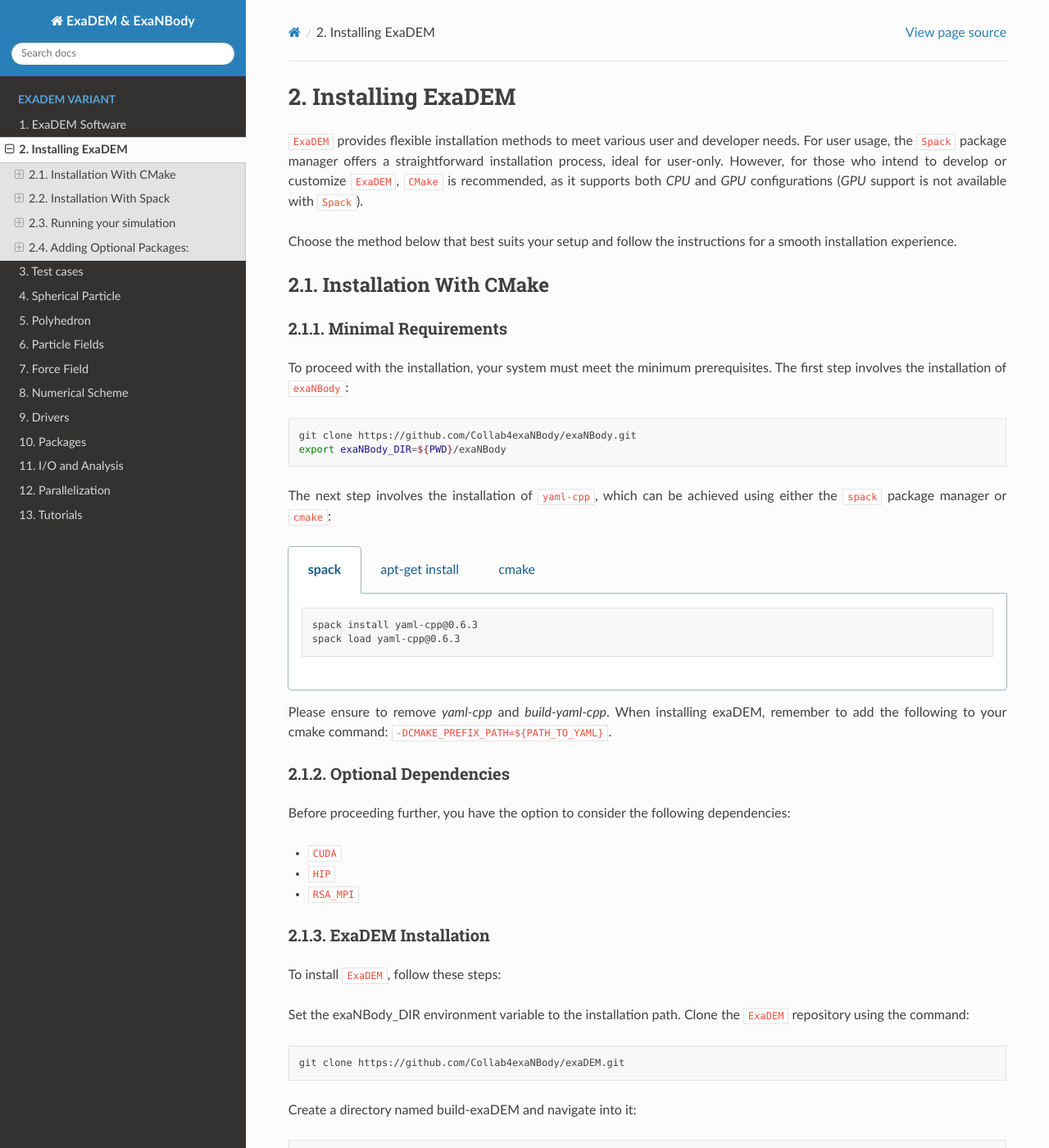
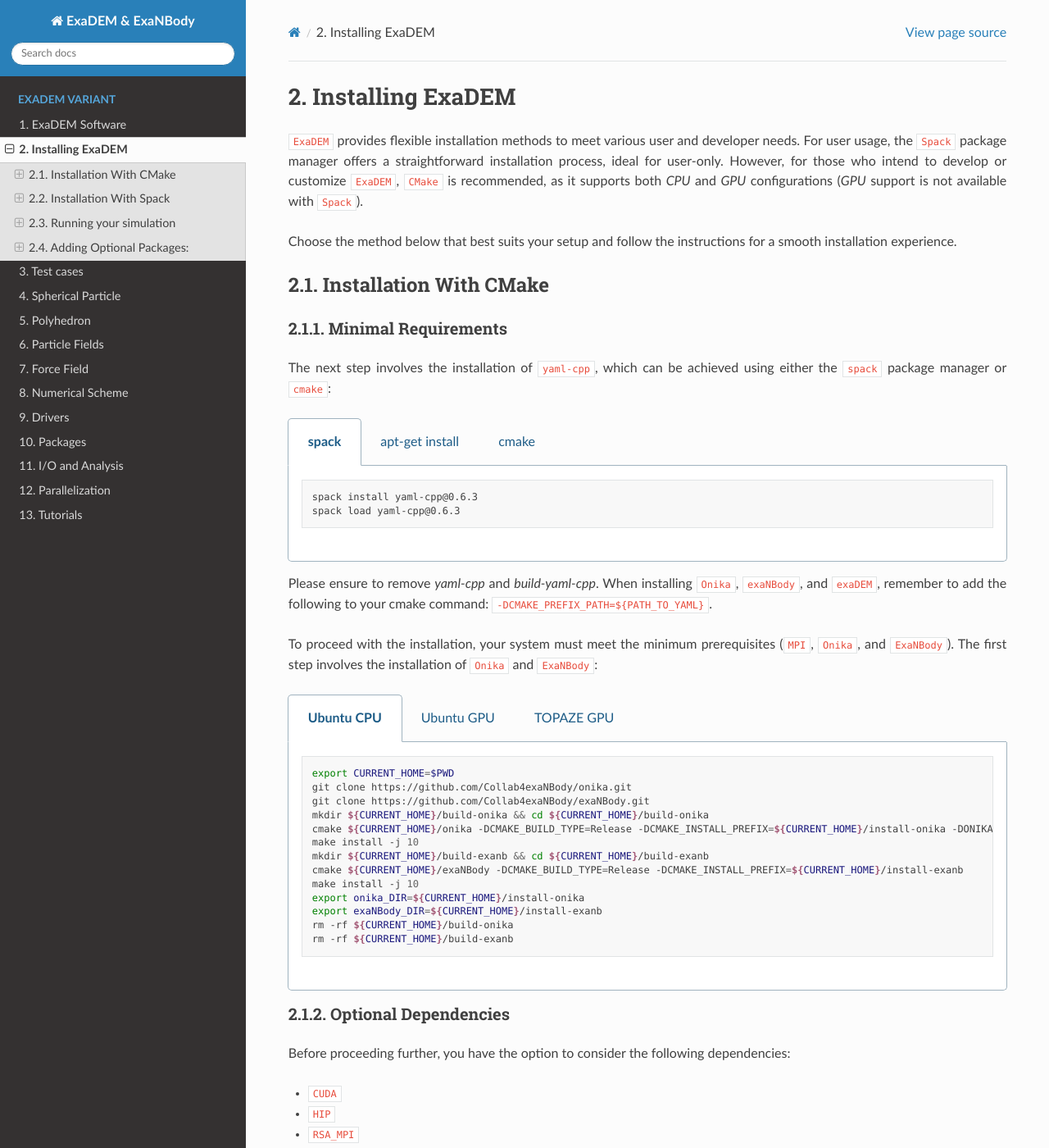
Before and after one commit to Collab4exaNBody/doc_exaDEM, a Sphinx documentation site: the page built from docs/source/project_exaDEM/Installation.rst, in a window 1280 px wide and 1400 px high. Shown: the whole window at 82% size. Built offline with Sphinx 7.4.7 and the Read the Docs theme 3.1.0, drawn with Linux system fonts in a browser that asks for light colours; some of the changed text lies outside the part shown.

Commit message:
Update Installation.rst

```diff
--- a/docs/source/project_exaDEM/Installation.rst
+++ b/docs/source/project_exaDEM/Installation.rst
@@ -11,13 +11,6 @@
 
 Minimal Requirements
 --------------------
-
-To proceed with the installation, your system must meet the minimum prerequisites. The first step involves the installation of ``exaNBody``:
-
-.. code-block:: bash
-
-   git clone https://github.com/Collab4exaNBody/exaNBody.git
-   export exaNBody_DIR=${PWD}/exaNBody
 
 The next step involves the installation of ``yaml-cpp``, which can be achieved using either the ``spack`` package manager or ``cmake``:
 
@@ -49,7 +42,74 @@
          cd ${CURRENT_HOME}
          export PATH_TO_YAML=$PWD/install-yaml-cpp
 
-Please ensure to remove `yaml-cpp` and `build-yaml-cpp`. When installing exaDEM, remember to add the following to your cmake command: ``-DCMAKE_PREFIX_PATH=${PATH_TO_YAML}``.
+Please ensure to remove `yaml-cpp` and `build-yaml-cpp`. When installing ``Onika``, ``exaNBody``, and ``exaDEM``, remember to add the following to your cmake command: ``-DCMAKE_PREFIX_PATH=${PATH_TO_YAML}``.
+
+To proceed with the installation, your system must meet the minimum prerequisites (``MPI``, ``Onika``, and ``ExaNBody``). The first step involves the installation of ``Onika`` and ``ExaNBody``:
+
+.. tabs::
+
+   .. tab:: Ubuntu CPU
+
+      .. code-block:: bash
+
+         export CURRENT_HOME=$PWD
+         git clone https://github.com/Collab4exaNBody/onika.git
+         git clone https://github.com/Collab4exaNBody/exaNBody.git
+         mkdir ${CURRENT_HOME}/build-onika && cd ${CURRENT_HOME}/build-onika
+         cmake ${CURRENT_HOME}/onika -DCMAKE_BUILD_TYPE=Release -DCMAKE_INSTALL_PREFIX=${CURRENT_HOME}/install-onika -DONIKA_BUILD_CUDA=OFF
+         make install -j 10
+         mkdir ${CURRENT_HOME}/build-exanb && cd ${CURRENT_HOME}/build-exanb
+         cmake ${CURRENT_HOME}/exaNBody -DCMAKE_BUILD_TYPE=Release -DCMAKE_INSTALL_PREFIX=${CURRENT_HOME}/install-exanb
+         make install -j 10
+         export onika_DIR=${CURRENT_HOME}/install-onika
+         export exaNBody_DIR=${CURRENT_HOME}/install-exanb
+         rm -rf ${CURRENT_HOME}/build-onika
+         rm -rf ${CURRENT_HOME}/build-exanb
+
+   .. tab:: Ubuntu GPU
+
+      Please, select the correct compute capability for your ``GPU`` for ``DCMAKE_CUDA_ARCHITECTURES`` instead of 86 in this example.
+
+      .. code-block:: bash
+
+         module load gnu/13.2.0 cuda/12.4 mpi/openmpi/5.0.5 cmake/3.29.6
+         cd $CCCSCRATCHDIR
+         export CURRENT_HOME=$PWD
+         git clone https://github.com/Collab4exaNBody/onika.git
+         git clone https://github.com/Collab4exaNBody/exaNBody.git
+         mkdir ${CURRENT_HOME}/build-onika && cd ${CURRENT_HOME}/build-onika
+         cmake ${CURRENT_HOME}/onika -DCMAKE_BUILD_TYPE=Release -DCMAKE_INSTALL_PREFIX=${CURRENT_HOME}/install-onika -DONIKA_BUILD_CUDA=ON -DCMAKE_CUDA_ARCHITECTURES=86
+         make install -j 10
+         mkdir ${CURRENT_HOME}/build-exanb && cd ${CURRENT_HOME}/build-exanb
+         cmake ${CURRENT_HOME}/exaNBody -DCMAKE_BUILD_TYPE=Release -DCMAKE_INSTALL_PREFIX=${CURRENT_HOME}/install-exanb
+         make install -j 10
+         export onika_DIR=${CURRENT_HOME}/install-onika
+         export exaNBody_DIR=${CURRENT_HOME}/install-exanb
+         rm -rf ${CURRENT_HOME}/build-onika
+         rm -rf ${CURRENT_HOME}/build-exanb
+
+   .. tab:: TOPAZE GPU
+
+      Please, note that you need copy on topaze onika and exaNBody repository
+
+      .. code-block:: bash
+
+         module load gnu/13.2.0 cuda/12.4 mpi/openmpi/5.0.5 cmake/3.29.6
+         cd $CCCSCRATCHDIR
+         export CURRENT_HOME=$PWD
+         // copy onika
+         // copy exaNBody
+         mkdir ${CURRENT_HOME}/build-onika && cd ${CURRENT_HOME}/build-onika
+         cmake ${CURRENT_HOME}/onika -DCMAKE_BUILD_TYPE=Release -DCMAKE_INSTALL_PREFIX=${CURRENT_HOME}/install-onika -DONIKA_BUILD_CUDA=ON -DCMAKE_CUDA_ARCHITECTURES=80
+         make install -j 10
+         mkdir ${CURRENT_HOME}/build-exanb && cd ${CURRENT_HOME}/build-exanb
+         cmake ${CURRENT_HOME}/exaNBody -DCMAKE_BUILD_TYPE=Release -DCMAKE_INSTALL_PREFIX=${CURRENT_HOME}/install-exanb
+         make install -j 10
+         export onika_DIR=${CURRENT_HOME}/install-onika
+         export exaNBody_DIR=${CURRENT_HOME}/install-exanb
+         rm -rf ${CURRENT_HOME}/build-onika
+         rm -rf ${CURRENT_HOME}/build-exanb
+
 
 Optional Dependencies
 ---------------------
@@ -85,25 +145,27 @@
 
       .. code-block:: bash
 
-         cmake ../exaDEM -DXNB_BUILD_CUDA=OFF
+         cmake ../exaDEM -DCMAKE_BUILD_TYPE=Release
          make -j 4
-         make UpdatePluginDataBase
+         source bin/setup-env.sh
 
    .. tab:: cmake GPU (a100)
 
+      The gpu installation depends on onika.
+
       .. code-block:: bash
 
-         cmake ../exaDEM -DXNB_BUILD_CUDA=ON -DCMAKE_CUDA_ARCHITECTURES=80
+         cmake ../exaDEM -DCMAKE_BUILD_TYPE=Release
          make -j 4
-         make UpdatePluginDataBase
+         source bin/setup-env.sh
 
    .. tab:: Specify EXADEM_MAX_VERTICES
 
       .. code-block:: bash
 
-         cmake ../exaDEM -DEXADEM_MAX_VERTICES=36
+         cmake ../exaDEM -DEXADEM_MAX_VERTICES=36 -DCMAKE_BUILD_TYPE=Release
          make -j 4
-         make UpdatePluginDataBase
+         source bin/setup-env.sh
 
    .. tab:: Spack
 
@@ -140,30 +206,30 @@
 
    .. tab:: CCRT Topaze Milan
 
-      You need to specify "export exaNBody_DIR=${path_to_exaNBody}"
+      You need to specify "export exaNBody_DIR=${path_to_exaNBody}" and "export onika_DIR=${path_to_onika}"
 
       .. code-block:: bash
 
          module load yaml-cpp/0.6.3 gnu/13.2.0 mpi/openmpi/4.1.6
-         cmake ${path_to_exaDEM}
+         cmake ${path_to_exaDEM} -DCMAKE_BUILD_TYPE=Release
 
    .. tab:: CCRT Topaze a100
 
-      You need to specify "export exaNBody_DIR=${path_to_exaNBody}"
+      You need to specify "export exaNBody_DIR=${path_to_exaNBody}" and "export onika_DIR=${path_to_onika}"
 
       .. code-block:: bash
 
-         module load yaml-cpp/0.6.3 gnu/11.1.0 mpi/openmpi/4.1.6 cuda/12.3
-         cmake ${path_to_exaDEM} -DXNB_BUILD_CUDA=ON -DCMAKE_CUDA_ARCHITECTURES=80
+         module load gnu/13.2.0 cuda/12.4 mpi/openmpi/5.0.5 cmake/3.29.6
+         cmake ${path_to_exaDEM} -DCMAKE_BUILD_TYPE=Release
 
    .. tab:: CCRT Irene Skylake and Rome
 
-      You need to specify "export exaNBody_DIR=${path_to_exaNBody}"
+      You need to specify "export exaNBody_DIR=${path_to_exaNBody}" and "export onika_DIR=${path_to_onika}"
 
       .. code-block:: bash
 
          module load yaml-cpp/0.6.3 gnu/13.2.0 mpi/openmpi/4.1.6
-         cmake ${path_to_exaDEM}
+         cmake ${path_to_exaDEM} -DCMAKE_BUILD_TYPE=Release
 
 Launch examples / ctest
 -----------------------
```
Also changed, not shown: other parts of docs/source/project_exaDEM/Installation.rst (+5 -1 lines).
